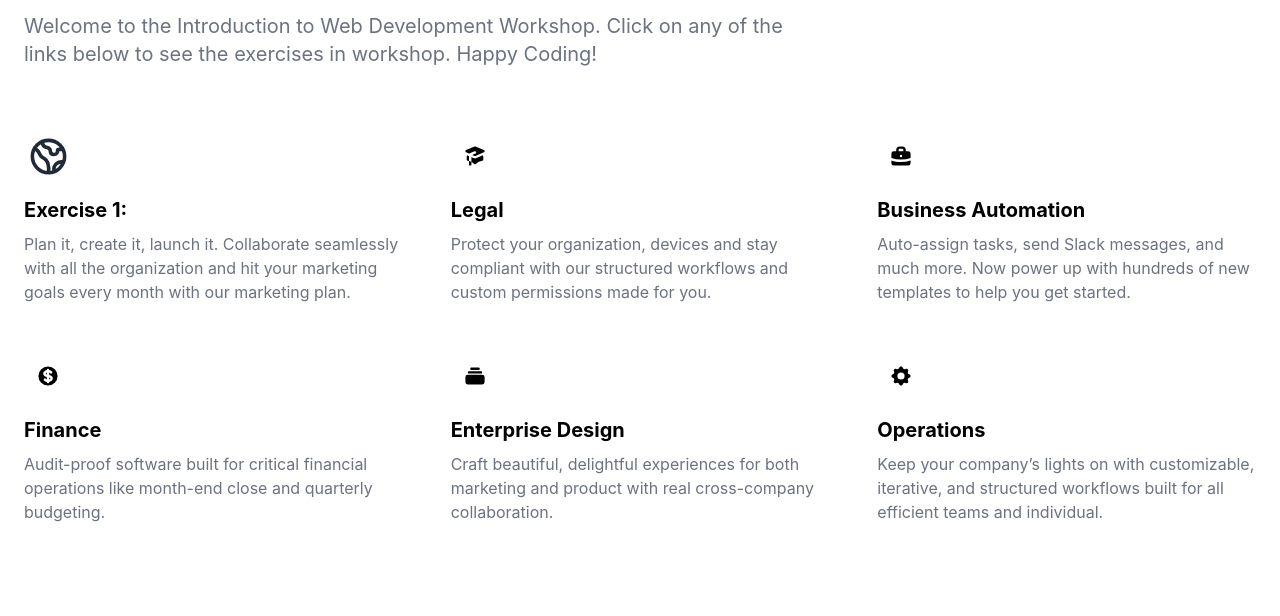
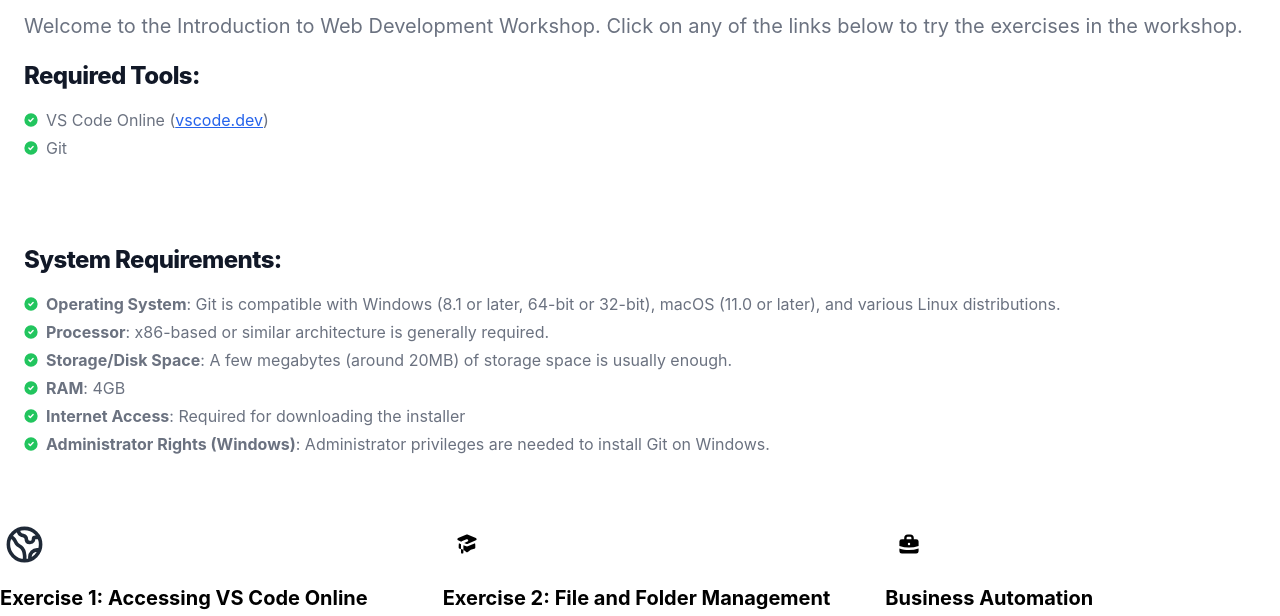
Before and after one commit to efuaakum/intro-to-web-dev, a plain HTML site: page index.htm in a window 1280 px wide. Shown: the part 184-800 px from the top of the page. Drawn offline with nearby package versions, Linux system fonts and the light colour scheme.

Commit message:
Addd session 3 exercises

```diff
--- a/index.htm
+++ b/index.htm
@@ -18,11 +18,50 @@
     </h1>
     <section class="bg-white dark:bg-gray-900">
   <div class="py-8 px-4 mx-auto max-w-screen-xl sm:py-16 lg:px-6">
-      <div class="max-w-screen-md mb-8 lg:mb-16">
+      <div class="mb-8 lg:mb-16">
           <h2 class="mb-4 text-4xl tracking-tight font-extrabold text-gray-900 dark:text-white">Exercises, Tasks and Quick Links</h2>
-          <p class="text-gray-500 sm:text-xl dark:text-gray-400">Welcome to the Introduction to Web Development Workshop. Click on any of the links below to see the exercises in workshop. Happy Coding!</p>
+          <p class="text-gray-500 sm:text-xl dark:text-gray-400">Welcome to the Introduction to Web Development Workshop. Click on any of the links below to try the exercises in the workshop.</p>
+           <h3 class="mb-4 text-2xl tracking-tight font-extrabold text-gray-900 dark:text-white pt-5">Required Tools:</h2>
+          <p class="text-gray-500 sm:text-xl dark:text-gray-400">
+                <ul class="space-y-1 text-gray-500 list-disc list-inside dark:text-gray-400">
+                  <li class="flex items-center">
+                  <svg class="w-3.5 h-3.5 me-2 text-green-500 dark:text-green-400 shrink-0" aria-hidden="true" xmlns="http://www.w3.org/2000/svg" fill="currentColor" viewBox="0 0 20 20">
+                      <path d="M10 .5a9.5 9.5 0 1 0 9.5 9.5A9.51 9.51 0 0 0 10 .5Zm3.707 8.207-4 4a1 1 0 0 1-1.414 0l-2-2a1 1 0 0 1 1.414-1.414L9 10.586l3.293-3.293a1 1 0 0 1 1.414 1.414Z"/>
+                  </svg>
+                  VS Code Online (<a href="https://vscode.dev" _target="blank" class="text-blue-600 dark:text-blue-500 underline">vscode.dev</a>) </li>
+                  <li class="flex items-center"><svg class="w-3.5 h-3.5 me-2 text-green-500 dark:text-green-400 shrink-0" aria-hidden="true" xmlns="http://www.w3.org/2000/svg" fill="currentColor" viewBox="0 0 20 20">
+                      <path d="M10 .5a9.5 9.5 0 1 0 9.5 9.5A9.51 9.51 0 0 0 10 .5Zm3.707 8.207-4 4a1 1 0 0 1-1.414 0l-2-2a1 1 0 0 1 1.414-1.414L9 10.586l3.293-3.293a1 1 0 0 1 1.414 1.414Z"/>
+                  </svg>Git </li>
+                </ul>
+          </p>
       </div>
-      <div class="space-y-8 md:grid md:grid-cols-2 lg:grid-cols-3 md:gap-12 md:space-y-0">
+          <h3 class="mb-4 text-2xl tracking-tight font-extrabold text-gray-900 dark:text-white pt-5">System Requirements:</h2>
+          <p class="text-gray-500 sm:text-xl dark:text-gray-400">
+                <ul class="space-y-1 text-gray-500 list-disc list-inside dark:text-gray-400">
+                  <li class="flex items-center">
+                  <svg class="w-3.5 h-3.5 me-2 text-green-500 dark:text-green-400 shrink-0" aria-hidden="true" xmlns="http://www.w3.org/2000/svg" fill="currentColor" viewBox="0 0 20 20">
+                      <path d="M10 .5a9.5 9.5 0 1 0 9.5 9.5A9.51 9.51 0 0 0 10 .5Zm3.707 8.207-4 4a1 1 0 0 1-1.414 0l-2-2a1 1 0 0 1 1.414-1.414L9 10.586l3.293-3.293a1 1 0 0 1 1.414 1.414Z"/>
+                  </svg>
+                  <strong>Operating System</strong>: Git is compatible with Windows (8.1 or later, 64-bit or 32-bit), macOS (11.0 or later), and various Linux distributions. </li>
+                  <li class="flex items-center">                  <svg class="w-3.5 h-3.5 me-2 text-green-500 dark:text-green-400 shrink-0" aria-hidden="true" xmlns="http://www.w3.org/2000/svg" fill="currentColor" viewBox="0 0 20 20">
+                      <path d="M10 .5a9.5 9.5 0 1 0 9.5 9.5A9.51 9.51 0 0 0 10 .5Zm3.707 8.207-4 4a1 1 0 0 1-1.414 0l-2-2a1 1 0 0 1 1.414-1.414L9 10.586l3.293-3.293a1 1 0 0 1 1.414 1.414Z"/>
+                  </svg><strong>Processor</strong>: x86-based or similar architecture is generally required. </li>
+                  <li class="flex items-center">                  <svg class="w-3.5 h-3.5 me-2 text-green-500 dark:text-green-400 shrink-0" aria-hidden="true" xmlns="http://www.w3.org/2000/svg" fill="currentColor" viewBox="0 0 20 20">
+                      <path d="M10 .5a9.5 9.5 0 1 0 9.5 9.5A9.51 9.51 0 0 0 10 .5Zm3.707 8.207-4 4a1 1 0 0 1-1.414 0l-2-2a1 1 0 0 1 1.414-1.414L9 10.586l3.293-3.293a1 1 0 0 1 1.414 1.414Z"/>
+                  </svg><strong>Storage/Disk Space</strong>: A few megabytes (around 20MB) of storage space is usually enough. </li>
+                  <li class="flex items-center">                  <svg class="w-3.5 h-3.5 me-2 text-green-500 dark:text-green-400 shrink-0" aria-hidden="true" xmlns="http://www.w3.org/2000/svg" fill="currentColor" viewBox="0 0 20 20">
+                      <path d="M10 .5a9.5 9.5 0 1 0 9.5 9.5A9.51 9.51 0 0 0 10 .5Zm3.707 8.207-4 4a1 1 0 0 1-1.414 0l-2-2a1 1 0 0 1 1.414-1.414L9 10.586l3.293-3.293a1 1 0 0 1 1.414 1.414Z"/>
+                  </svg><strong>RAM</strong>: 4GB</li>
+                  <li class="flex items-center">                  <svg class="w-3.5 h-3.5 me-2 text-green-500 dark:text-green-400 shrink-0" aria-hidden="true" xmlns="http://www.w3.org/2000/svg" fill="currentColor" viewBox="0 0 20 20">
+                      <path d="M10 .5a9.5 9.5 0 1 0 9.5 9.5A9.51 9.51 0 0 0 10 .5Zm3.707 8.207-4 4a1 1 0 0 1-1.414 0l-2-2a1 1 0 0 1 1.414-1.414L9 10.586l3.293-3.293a1 1 0 0 1 1.414 1.414Z"/>
+                  </svg><strong>Internet Access</strong>: Required for downloading the installer</li>
+                  <li class="flex items-center">                  <svg class="w-3.5 h-3.5 me-2 text-green-500 dark:text-green-400 shrink-0" aria-hidden="true" xmlns="http://www.w3.org/2000/svg" fill="currentColor" viewBox="0 0 20 20">
+                      <path d="M10 .5a9.5 9.5 0 1 0 9.5 9.5A9.51 9.51 0 0 0 10 .5Zm3.707 8.207-4 4a1 1 0 0 1-1.414 0l-2-2a1 1 0 0 1 1.414-1.414L9 10.586l3.293-3.293a1 1 0 0 1 1.414 1.414Z"/>
+                  </svg><strong>Administrator Rights (Windows)</strong>: Administrator privileges are needed to install Git on Windows. </li>
+                </ul>
+          </p>
+      </div>
+      <div class="space-y-8 md:grid md:grid-cols-2 lg:grid-cols-3 md:gap-12 md:space-y-0 mx-auto max-w-screen-xl">
           <div>
               <div class="flex justify-center items-center mb-4 w-10 h-10 rounded-full bg-primary-100 lg:h-12 lg:w-12 dark:bg-primary-900">
                 <svg class="w-[43px] h-[43px] text-gray-800 dark:text-white" aria-hidden="true" xmlns="http://www.w3.org/2000/svg" width="24" height="24" fill="none" viewBox="0 0 24 24">
@@ -30,14 +69,14 @@
 </svg>
 
               </div>
-              <h3 class="mb-2 text-xl font-bold dark:text-white">Exercise 1:</h3>
+              <h3 class="mb-2 text-xl font-bold dark:text-white">Exercise 1: Accessing VS Code Online</h3>
               <p class="text-gray-500 dark:text-gray-400">Plan it, create it, launch it. Collaborate seamlessly with all  the organization and hit your marketing goals every month with our marketing plan.</p>
           </div>
           <div>
               <div class="flex justify-center items-center mb-4 w-10 h-10 rounded-full bg-primary-100 lg:h-12 lg:w-12 dark:bg-primary-900">
                   <svg class="w-5 h-5 text-primary-600 lg:w-6 lg:h-6 dark:text-primary-300" fill="currentColor" viewBox="0 0 20 20" xmlns="http://www.w3.org/2000/svg"><path d="M10.394 2.08a1 1 0 00-.788 0l-7 3a1 1 0 000 1.84L5.25 8.051a.999.999 0 01.356-.257l4-1.714a1 1 0 11.788 1.838L7.667 9.088l1.94.831a1 1 0 00.787 0l7-3a1 1 0 000-1.838l-7-3zM3.31 9.397L5 10.12v4.102a8.969 8.969 0 00-1.05-.174 1 1 0 01-.89-.89 11.115 11.115 0 01.25-3.762zM9.3 16.573A9.026 9.026 0 007 14.935v-3.957l1.818.78a3 3 0 002.364 0l5.508-2.361a11.026 11.026 0 01.25 3.762 1 1 0 01-.89.89 8.968 8.968 0 00-5.35 2.524 1 1 0 01-1.4 0zM6 18a1 1 0 001-1v-2.065a8.935 8.935 0 00-2-.712V17a1 1 0 001 1z"></path></svg>
               </div>
-              <h3 class="mb-2 text-xl font-bold dark:text-white">Legal</h3>
+              <h3 class="mb-2 text-xl font-bold dark:text-white">Exercise 2: File and Folder Management on VS Code</h3>
               <p class="text-gray-500 dark:text-gray-400">Protect your organization, devices and stay compliant with our structured workflows and custom permissions made for you.</p>
           </div>
           <div>
--- /dev/null
+++ b/session03/exercise2/style.css
@@ -0,0 +1,23 @@
+body {
+            background-color: rgb(144, 238, 158);
+            font-size:18px;
+        }
+        h1 {
+            color: darkgreen;
+            padding: 10px;
+        }
+        p {
+            border: 2px solid purple;
+            margin:20px;
+        }
+        .highlight {
+            background-color: yellow;
+            color: purple;
+            font-weight: bold;
+        }
+        .box-style {
+            border: 2px solid grey;
+            padding: 15px;
+            margin: 10px;
+            border-radius: 8px;
+        }
```
Also changed, not shown: session03/exercise2/index.html (added, +10 -0 lines).
